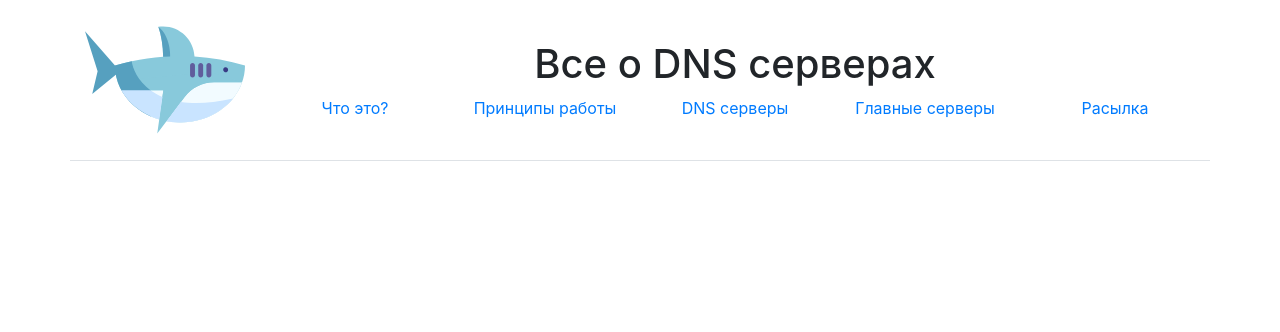
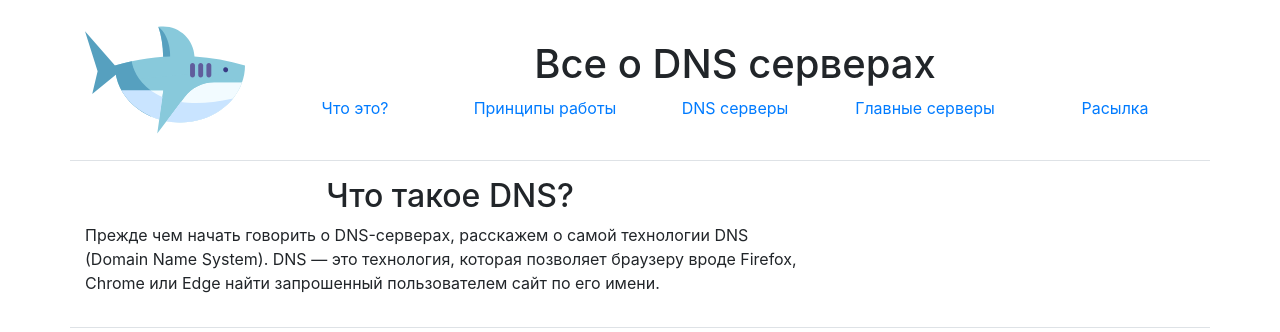
Before and after one commit to Kozeymak/Lab6, a plain HTML site: page index.html in a window 1280 px wide. Drawn offline with nearby package versions, Linux system fonts and the light colour scheme.

Commit message:
добавил небольшой блок

```diff
--- a/index.html
+++ b/index.html
@@ -24,6 +24,18 @@
             </div>
         </div>
     </header>
+    <main class="container">
+        <div class="row mt-3 mb-3 pb-3 border-bottom">
+            <div class="col-12 col-xl-8 align-self-center">
+                <div class="row">
+                    <h2 class="text-center col-12" id="link1">Что такое DNS?</h2>
+                    <p class="col-12">
+                        Прежде чем начать говорить о DNS-серверах, расскажем о самой технологии DNS
+                        (Domain Name System). DNS — это технология, которая позволяет браузеру вроде
+                        Firefox, Chrome или Edge найти запрошенный пользователем сайт по его имени.
+                    </p>
+                </div>
+            </div>
 
 
 
@@ -58,6 +70,38 @@
 
 
 
+
+
+
+
+
+
+
+
+
+
+
+
+
+
+
+
+
+
+
+
+
+
+
+
+
+
+
+
+
+
+
+    </main>
 <script src="https://code.jquery.com/jquery-3.5.1.slim.min.js" integrity="sha384-DfXdz2htPH0lsSSs5nCTpuj/zy4C+OGpamoFVy38MVBnE+IbbVYUew+OrCXaRkfj" crossorigin="anonymous"></script>
 <script src="https://cdn.jsdelivr.net/npm/bootstrap@4.5.3/dist/js/bootstrap.bundle.min.js" integrity="sha384-ho+j7jyWK8fNQe+A12Hb8AhRq26LrZ/JpcUGGOn+Y7RsweNrtN/tE3MoK7ZeZDyx" crossorigin="anonymous"></script>
 </body>
```
